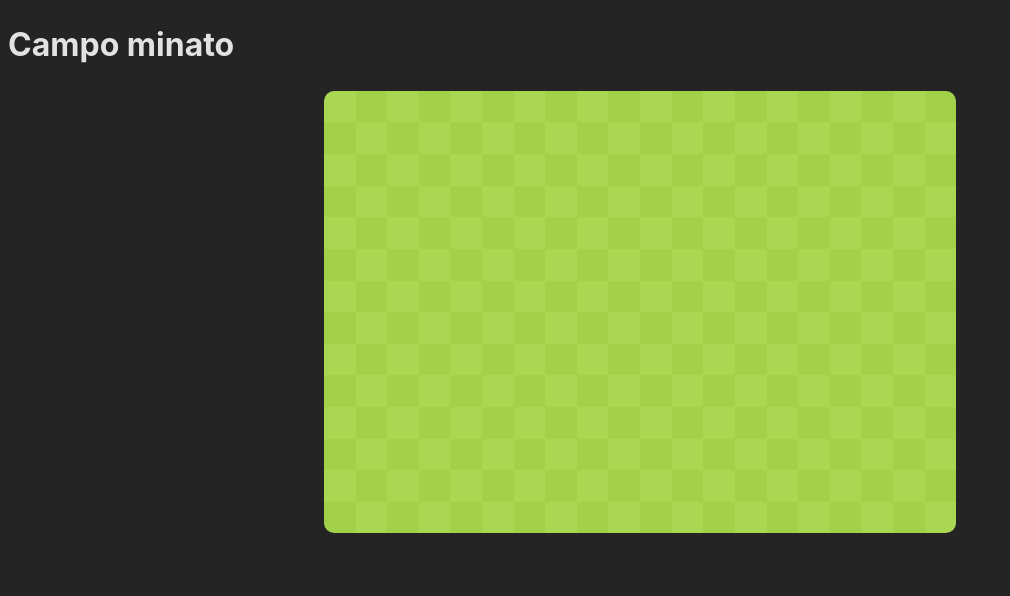
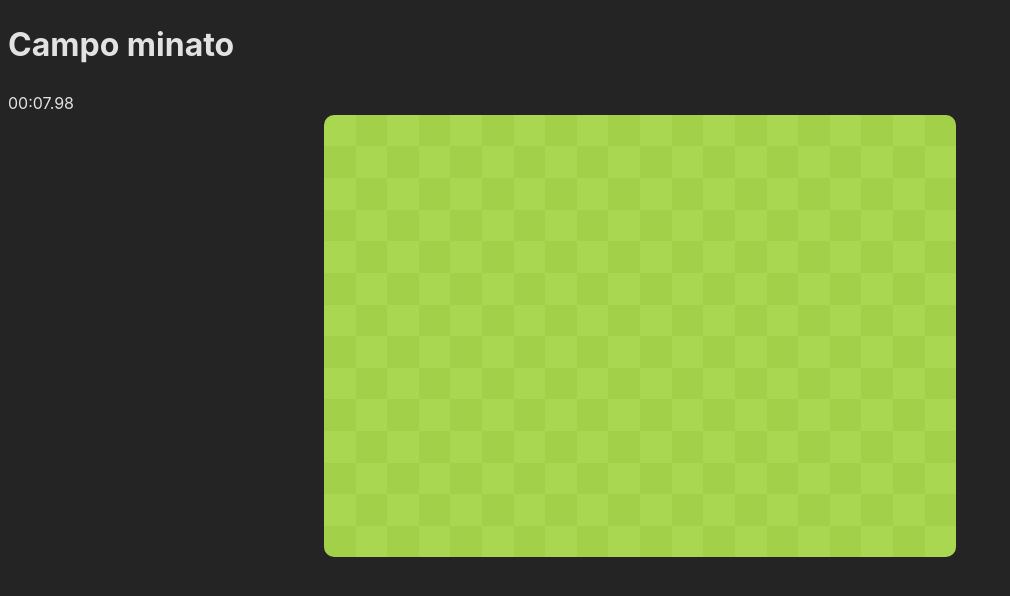
Before and after one commit to davide-dallab/campo-minato, a React (Vite) app: page / in a window 1280 px wide. Shown: the top 596 px of the page, without its empty margins (0-1010 px from the left). Built offline with nearby package versions, Linux system fonts and the light colour scheme.

Commit message:
Prova Timer

```diff
--- a/src/App.tsx
+++ b/src/App.tsx
@@ -1,11 +1,14 @@
-import { useState } from "react";
+import { useEffect, useState } from "react";
 import "./App.css";
 
 function App() {
+  let playingTime = 0;
+
   return (
     <div className="App">
       <h1>Campo minato</h1>
-      <Field fieldSize={{width: 20, height: 14}} bombCount={40} />
+      <Timer precision={.01} onTimerUpdate={time => playingTime = time} stop={false}/>
+      <Field fieldSize={{ width: 20, height: 14 }} bombCount={40} />
     </div>
   );
 }
@@ -26,11 +29,16 @@ type Tile = {
 type GameState = "covered" | "playing" | "won" | "lost";
 
 function Field(props: {
-  fieldSize: {width: number, height: number};
+  fieldSize: { width: number; height: number };
   bombCount: number;
+  onGameStateChange?: (state: GameState) => void;
 }) {
   const [gameState, setGameState] = useState<GameState>("covered");
   const [field, setField] = useState<Tile[][]>(createStartingField());
+
+  if(props.onGameStateChange){
+    useEffect(() => props.onGameStateChange?.(gameState), [gameState]);
+  }
 
   function createStartingField() {
     const startingField = [];
@@ -42,7 +50,7 @@ function Field(props: {
           discovered: false,
           isBomb: false,
           flag: false,
-          bombCount: 0
+          bombCount: 0,
         };
         row.push(currentTile);
       }
@@ -53,7 +61,7 @@ function Field(props: {
   }
 
   function handleLeftClick(tile: Tile) {
-    if(tile.flag) return;
+    if (tile.flag) return;
 
     if (gameState === "covered") {
       setGameState("playing");
@@ -65,16 +73,15 @@ function Field(props: {
         for (let y = 0; y < props.fieldSize.height; y++) {
           for (let x = 0; x < props.fieldSize.width; x++) {
             const tile = field[y][x];
-            if(tile.isBomb) tile.discovered = true;
+            if (tile.isBomb) tile.discovered = true;
           }
         }
-      }
-      else{
-        if (tile.bombCount === 0){
+      } else {
+        if (tile.bombCount === 0) {
           exposeEmptyTile(tile);
         }
 
-        if(checkWin()){
+        if (checkWin()) {
           setGameState("won");
         }
       }
@@ -89,7 +96,7 @@ function Field(props: {
     for (let y = 0; y < props.fieldSize.height; y++) {
       for (let x = 0; x < props.fieldSize.width; x++) {
         const tile = field[y][x];
-        if(!tile.isBomb && !tile.discovered) return false;
+        if (!tile.isBomb && !tile.discovered) return false;
       }
     }
 
@@ -111,13 +118,12 @@ function Field(props: {
     checkAndExpose(tilePos.x + 1, tilePos.y + 1);
 
     function checkAndExpose(x: number, y: number) {
-      if(y < 0 || y >= field.length || x < 0 || x >= field[y].length)
-        return;
+      if (y < 0 || y >= field.length || x < 0 || x >= field[y].length) return;
 
       const tile = field[y][x];
 
       if (buffer.indexOf(JSON.stringify({ x, y })) === -1 && !tile.isBomb) {
-        if(tile.bombCount > 0) tile.discovered = true;
+        if (tile.bombCount > 0) tile.discovered = true;
         else exposeEmptyTile(field[y][x], buffer);
       }
     }
@@ -130,7 +136,10 @@ function Field(props: {
 
         const tile = field[position.y][position.x];
         if (
-          !(Math.abs(position.x - exclude.x) <= 1 && Math.abs(position.y - exclude.y) <= 1) &&
+          !(
+            Math.abs(position.x - exclude.x) <= 1 &&
+            Math.abs(position.y - exclude.y) <= 1
+          ) &&
           !tile.isBomb
         ) {
           tile.isBomb = true;
@@ -142,7 +151,7 @@ function Field(props: {
     for (let y = 0; y < props.fieldSize.height; y++) {
       for (let x = 0; x < props.fieldSize.width; x++) {
         const tile = field[y][x];
-        tile.bombCount = countBombsNear({x, y});
+        tile.bombCount = countBombsNear({ x, y });
       }
     }
   }
@@ -150,29 +159,21 @@ function Field(props: {
   function countBombsNear(position: Position) {
     let bombCount = 0;
 
-    if (checkBomb({ x: position.x - 1, y: position.y - 1}))
-      bombCount++;
+    if (checkBomb({ x: position.x - 1, y: position.y - 1 })) bombCount++;
 
-    if (checkBomb({ x: position.x - 1, y: position.y}))
-      bombCount++;
+    if (checkBomb({ x: position.x - 1, y: position.y })) bombCount++;
 
-    if (checkBomb({ x: position.x - 1, y: position.y + 1 }))
-      bombCount++;
+    if (checkBomb({ x: position.x - 1, y: position.y + 1 })) bombCount++;
 
-    if (checkBomb({ x: position.x, y: position.y - 1 }))
-      bombCount++;
+    if (checkBomb({ x: position.x, y: position.y - 1 })) bombCount++;
 
-    if (checkBomb({ x: position.x, y: position.y + 1 }))
-      bombCount++;
+    if (checkBomb({ x: position.x, y: position.y + 1 })) bombCount++;
 
-    if (checkBomb({ x: position.x + 1, y: position.y - 1 }))
-      bombCount++;
+    if (checkBomb({ x: position.x + 1, y: position.y - 1 })) bombCount++;
 
-    if (checkBomb({ x: position.x + 1, y: position.y}))
-      bombCount++;
+    if (checkBomb({ x: position.x + 1, y: position.y })) bombCount++;
 
-    if (checkBomb({ x: position.x + 1, y: position.y + 1 }))
-      bombCount++;
+    if (checkBomb({ x: position.x + 1, y: position.y + 1 })) bombCount++;
 
     return bombCount;
   }
@@ -190,22 +191,25 @@ function Field(props: {
   }
 
   function randomPosition(): Position {
-    return { x: randomCoordinate(props.fieldSize.width), y: randomCoordinate(props.fieldSize.height) };
+    return {
+      x: randomCoordinate(props.fieldSize.width),
+      y: randomCoordinate(props.fieldSize.height),
+    };
   }
 
   function randomCoordinate(maxValue: number) {
     return Math.floor(Math.random() * maxValue);
   }
 
-  function handleRightClick(tile: Tile){
-    if(tile.discovered) return;
+  function handleRightClick(tile: Tile) {
+    if (tile.discovered) return;
 
     tile.flag = !tile.flag;
 
     rerender();
   }
 
-  function rerender(){
+  function rerender() {
     setField((oldField) => [...oldField]);
   }
 
@@ -216,7 +220,7 @@ function Field(props: {
         style={{
           display: "grid",
           gridTemplateColumns: `repeat(${props.fieldSize.width}, 1fr)`,
-          gridTemplateRows: `repeat(${props.fieldSize.height}, 1fr)`
+          gridTemplateRows: `repeat(${props.fieldSize.height}, 1fr)`,
         }}
       >
         {field.map((row) =>
@@ -238,33 +242,83 @@ function Field(props: {
 
 type ClickCallBack = (tile: Tile) => void;
 
-const tileColors = ['#fff', '#48f', '#8b4', '#f44', '#b4b', '#fd2', '#2be', '#fff', '#000'];
+const tileColors = [
+  "#fff",
+  "#48f",
+  "#8b4",
+  "#f44",
+  "#b4b",
+  "#fd2",
+  "#2be",
+  "#fff",
+  "#000",
+];
 
-function Tile(props: { tile: Tile; onRightClick: ClickCallBack; onLeftClick: ClickCallBack }) {
+function Tile(props: {
+  tile: Tile;
+  onRightClick: ClickCallBack;
+  onLeftClick: ClickCallBack;
+}) {
   const { tile, onRightClick, onLeftClick } = props;
   const display = getCurrentDisplay();
 
   function getCurrentDisplay() {
-    if (tile.discovered && tile.isBomb) return '💣';
-    if (tile.flag) return '🚩';
+    if (tile.discovered && tile.isBomb) return "💣";
+    if (tile.flag) return "🚩";
     if (!tile.discovered) return null;
-    return tile.bombCount || '';
+    return tile.bombCount || "";
   }
 
   return (
     <span
       onClick={() => onLeftClick(tile)}
-      onContextMenu={evt => {
+      onContextMenu={(evt) => {
         evt.preventDefault();
         onRightClick(tile);
       }}
       className={`tile ${
         (tile.position.x + tile.position.y) % 2 === 0 ? "even" : "odd"
-      } ${tile.discovered && "discovered"}`} style={{color: tileColors[tile.bombCount]}}
+      } ${tile.discovered && "discovered"}`}
+      style={{ color: tileColors[tile.bombCount] }}
     >
       {display}
     </span>
   );
 }
 
+function Timer(props: { precision: number, onTimerUpdate?: (number: number) => void, stop: boolean }) {
+  const [time, setTime] = useState(0);
+
+  useEffect(() => {
+    const updater = setInterval(() => {
+      if(!props.stop)
+        setTime((oldTime) => oldTime + props.precision);
+    }, 1000 * props.precision);
+
+    return () => clearInterval(updater);
+  }, []);
+
+  if(props.onTimerUpdate){
+    useEffect(() => {props.onTimerUpdate?.(time)}, [time]);
+  }
+
+  function formattedTime() {
+    const minutes = Math.floor(time / 60);
+    const seconds = Math.floor(time % 60);
+    const remainder = (time - seconds).toFixed(Math.log10(1 / props.precision));
+
+    function formatNumber(n: number) {
+      return n < 10 ? `0${n}` : `${n}`;
+    }
+
+    return props.precision >= 1
+      ? `${formatNumber(minutes)}:${formatNumber(seconds)}`
+      : `${formatNumber(minutes)}:${formatNumber(seconds)}.${remainder
+          .toString()
+          .substring(2)}`;
+  }
+
+  return <span className="timer">{formattedTime()}</span>;
+}
+
 export default App;
```
